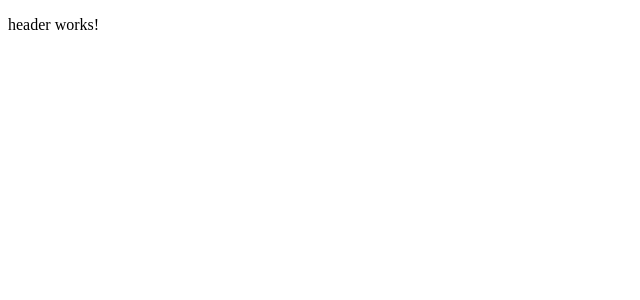
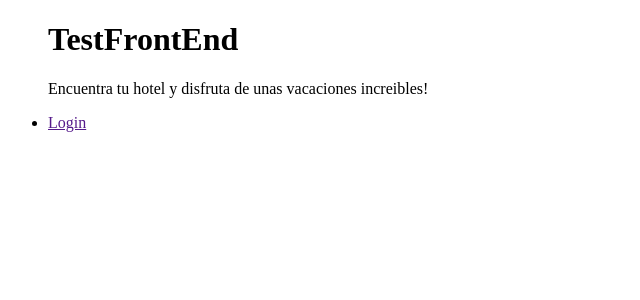
Before and after one commit to Omazing51/test-frontend, an Angular app: page / in a window 1280 px wide. Shown: the top 300 px of the page, without its empty margins (0-640 px from the left). Built offline with nearby package versions, Linux system fonts and the light colour scheme.

Commit message:
Create firstnav

```diff
--- a/src/app/components/header/header.component.html
+++ b/src/app/components/header/header.component.html
@@ -1 +1,10 @@
-<p>header works!</p>
+<div class="header">
+    <style>
+        @import url('https://fonts.googleapis.com/css2?family=Playfair+Display:wght@400;500;600;700;800;900&family=Zilla+Slab:wght@300;400;500;600;700&display=swap');
+    </style>
+    <div class="firstnav">
+        <ul><h1>TestFrontEnd</h1></ul>
+        <ul><p>Encuentra tu hotel y disfruta de unas vacaciones increibles!</p></ul>
+        <ul><li><a href="">Login</a></li></ul>
+    </div>
+</div>
```
